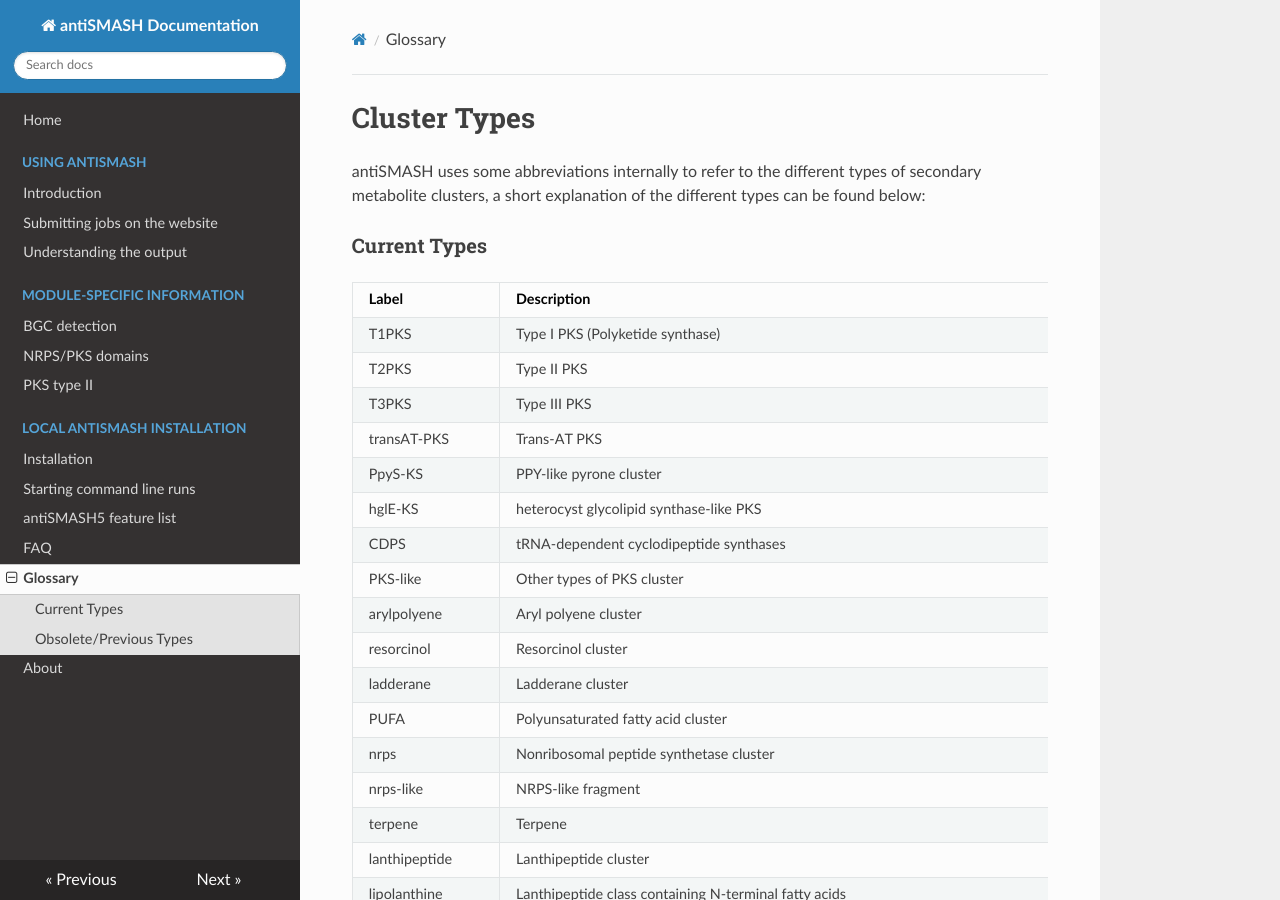
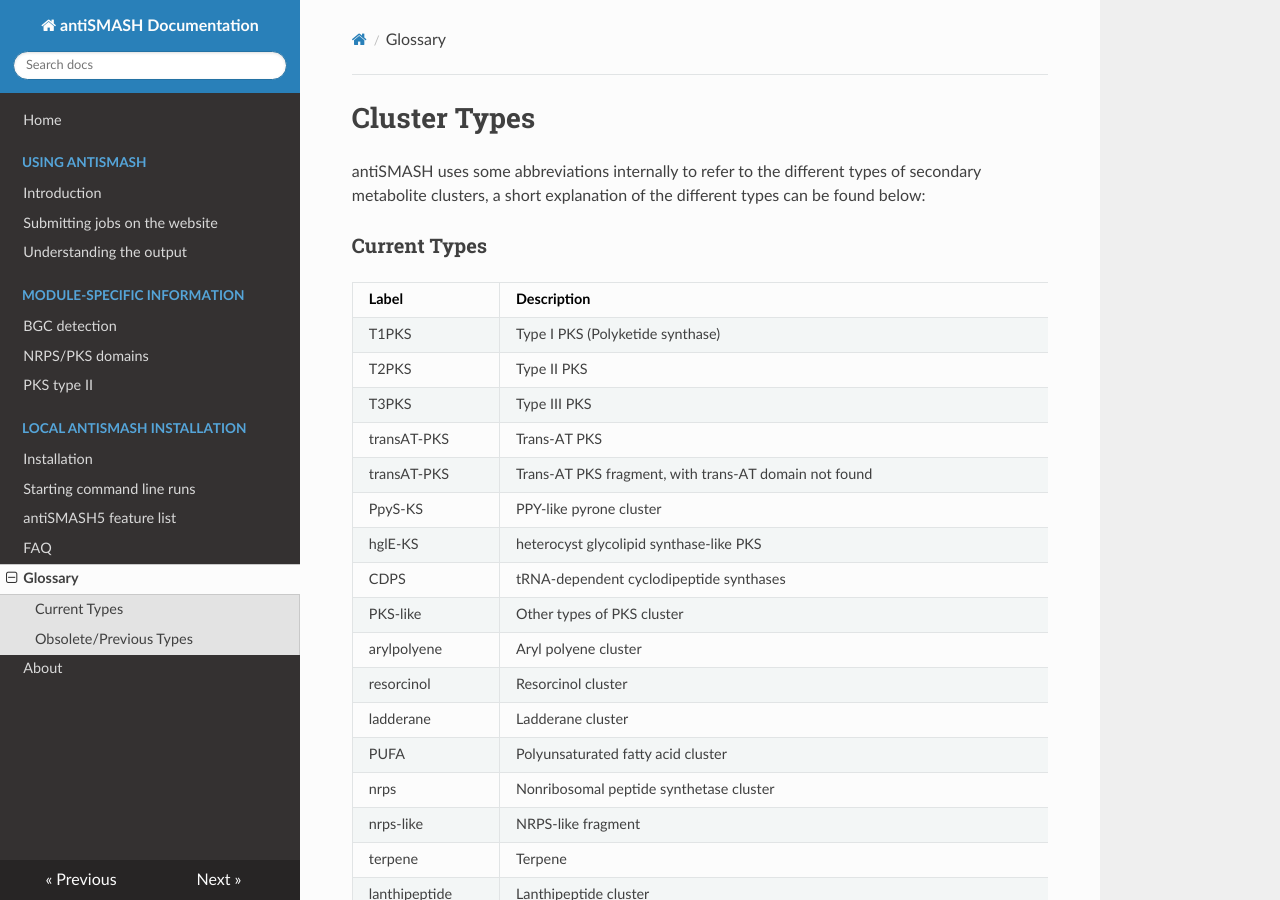
Before and after one commit to antismash/documentation, an MkDocs documentation site: the page built from docs/glossary.md, in a window 1280 px wide and 900 px high. Built offline with MkDocs 1.6.1, drawn with Linux system fonts in a browser that asks for light colours; nearby versions of some CDN libraries.

Commit message:
glossary: add transAT-like cluster type

```diff
--- a/docs/glossary.md
+++ b/docs/glossary.md
@@ -11,6 +11,7 @@ types can be found below:
 |<span id="t2pks">T2PKS</span>|Type II PKS|&lt;= 3.0|5.0|
 |<span id="t2pks">T3PKS</span>|Type III PKS|&lt;= 3.0|&lt;= 3.0|
 |<span id="transatpks"><span id="transat-pks">transAT-PKS</span></span>|Trans-AT PKS|&lt;= 3.0|5.0|
+|<span id="transatpks-like"><span id="transat-pks-like">transAT-PKS</span></span>|Trans-AT PKS fragment, with trans-AT domain not found|&lt;= 5.0|5.0|
 |<span id="ppys-ks"><span id="ppysks">PpyS-KS</span></span>|PPY-like pyrone cluster|4.2|4.2|
 |<span id="hgle-ks"><span id="hgleks">hglE-KS</span></span>|heterocyst glycolipid synthase-like PKS|5.0|5.0|
 |<span id="cdps">CDPS</span>|tRNA-dependent cyclodipeptide synthases|5.0|5.0|
```
